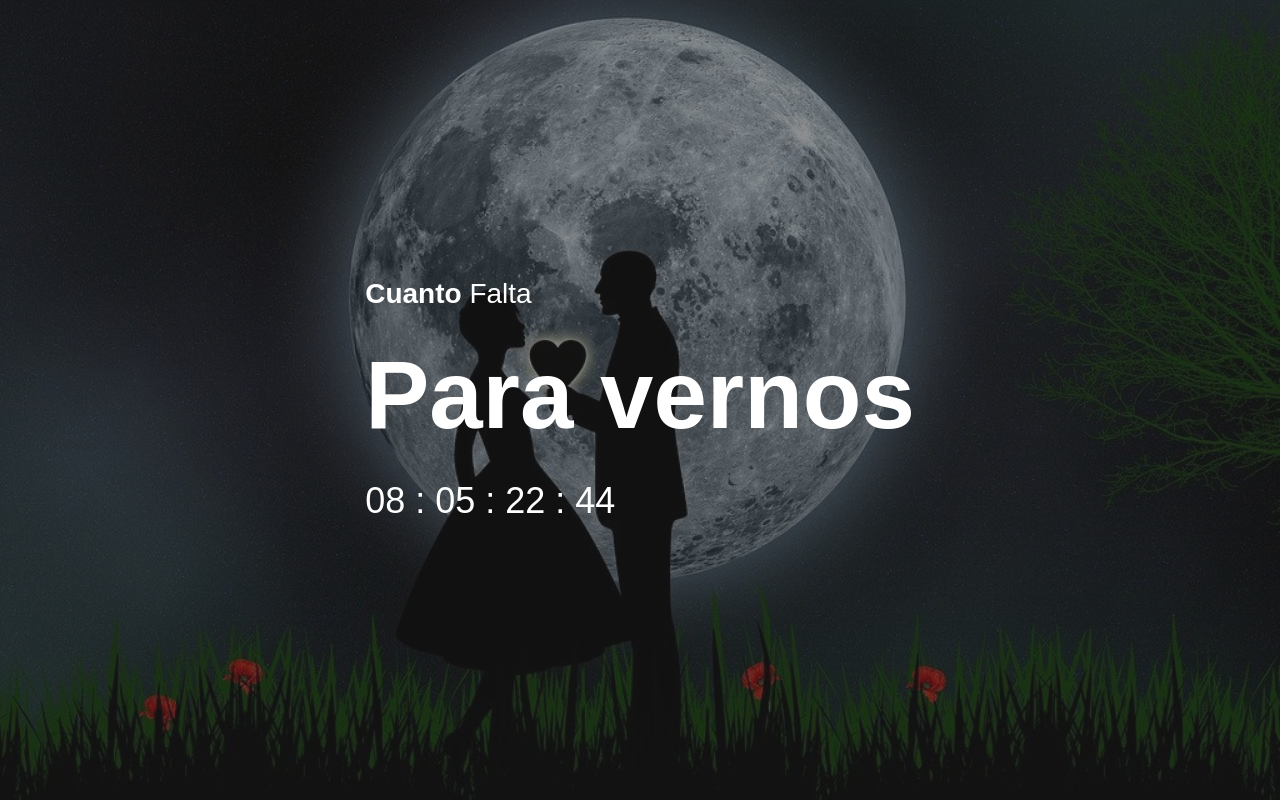
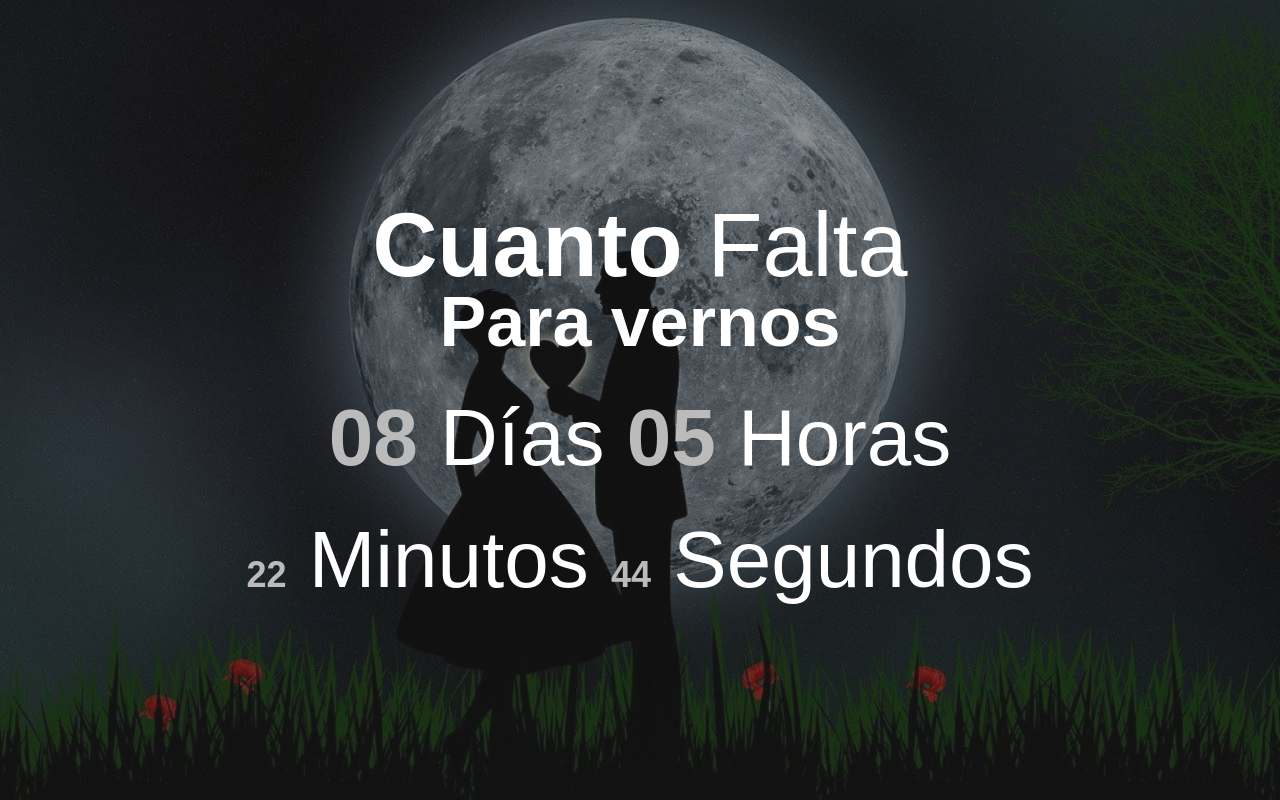
Before and after one commit to damiansire/timeCounter, a plain HTML site: page index.html in a window 1280 px wide. Drawn offline with Linux system fonts and the light colour scheme.

Commit message:
Add styles

```diff
--- a/index.html
+++ b/index.html
@@ -13,7 +13,18 @@
       <div class="content">
         <h1>Cuanto <span>Falta</span></h1>
         <h2>Para vernos</h2>
-        <div class="countdown">00 : 00 : 00 : 00</div>
+        <div class="countdown">
+          <div class="hoursAndDays">
+            <span class="days"> 00 </span>
+            <span class="daysText">Días </span>
+            <span class="hours"> 00 </span>
+            <span class="hoursText"> Horas </span>
+          </div>
+          <div class="minutesAndSecond">
+            <span class="minutes"> 00 </span> Minutos
+            <span class="seconds"> 00 </span> Segundos
+          </div>
+        </div>
       </div>
     </header>
     <script src="main.js"></script>
--- a/main.js
+++ b/main.js
@@ -22,8 +22,9 @@ function tick() {
     let seconds = Math.floor((missingTime % (1000 * 60)) / 1000);
     seconds = seconds < 10 ? "0" + seconds : seconds;
 
-    let timeString = `${days} : ${hours} : ${mins} : ${seconds}`;
-
-    document.querySelector(".countdown").innerText = timeString;
+    document.querySelector(".days").innerText = days;
+    document.querySelector(".hours").innerText = hours;
+    document.querySelector(".minutes").innerText = mins;
+    document.querySelector(".seconds").innerText = seconds;
   }
 }
--- a/main.scss
+++ b/main.scss
@@ -1,7 +1,7 @@
 // Media Query Mixin
 
 @mixin breakpoint($breakpoint) {
-  @media screen and(max-width: $breakpoint) {
+  @media screen and(min-width: $breakpoint) {
     @content;
   }
 }
@@ -43,15 +43,14 @@ header {
     z-index: 1;
     h1 {
       color: #fff;
-      font-size: 28px;
+      font-size: 50px;
       font-weight: 900;
-
+      text-align: center;
       span {
         font-weight: 400;
       }
-
       @include breakpoint(480px) {
-        font-size: 36px;
+        font-size: 48px;
       }
       @include breakpoint(768px) {
         font-size: 42px;
@@ -59,8 +58,8 @@ header {
       @include breakpoint(1024px) {
         font-size: 56px;
       }
-      @include breakpoint(1024px) {
-        font-size: 72px;
+      @include breakpoint(1280px) {
+        font-size: 90px;
       }
     }
 
@@ -68,9 +67,10 @@ header {
       color: #fff;
       font-size: 42px;
       font-weight: 900;
-      margin: 30px 0px;
+      text-align: center;
+
       @include breakpoint(480px) {
-        font-size: 56px;
+        font-size: 35px;
       }
       @include breakpoint(768px) {
         font-size: 72px;
@@ -79,7 +79,8 @@ header {
         font-size: 96px;
       }
       @include breakpoint(1280px) {
-        font-size: 96px;
+        font-size: 70px;
+        margin-top: -15px;
       }
     }
 
@@ -87,9 +88,10 @@ header {
       color: #fff;
       font-size: 36px;
       font-weight: 400;
+      text-align: center;
 
       @include breakpoint(480px) {
-        font-size: 42px;
+        font-size: 25px;
       }
       @include breakpoint(768px) {
         font-size: 56px;
@@ -97,8 +99,30 @@ header {
       @include breakpoint(1024px) {
         font-size: 72px;
       }
-      @include breakpoint(128px) {
+      @include breakpoint(1280px) {
         font-size: 80px;
+      }
+
+      .minutesAndSecond {
+        @media screen and(max-width: 480px) {
+          font-size: 25px;
+        }
+        .minutes,
+        .seconds {
+          font-size: 36px;
+          font-weight: 700;
+          color: #bbbbbb;
+        }
+      }
+
+      .hoursAndDays {
+        margin: 30px 0;
+
+        .days,
+        .hours {
+          font-weight: 700;
+          color: #bbbbbb;
+        }
       }
     }
   }
```
Also changed, not shown: main.css, 1 other file.
